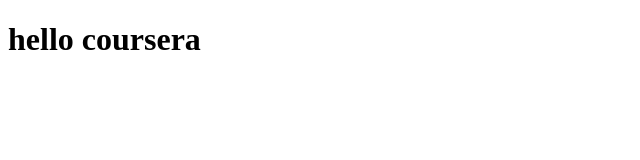
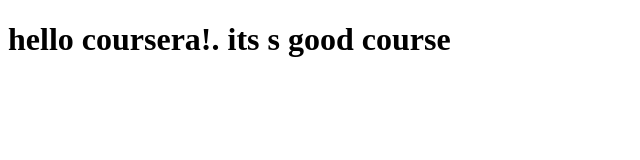
Before and after one commit to karthi321/coursera-learn, a plain HTML site: page site/index.html in a window 1280 px wide. Shown: the whole page, without its empty margins (0-640 px from the left). Drawn offline with Linux system fonts and the light colour scheme.

Commit message:
small addition to our page content.

```diff
--- a/site/index.html
+++ b/site/index.html
@@ -4,6 +4,6 @@
 	<title>hello coursera</title>
 </head>
 <body>
-<h1>hello coursera</h1>
+<h1>hello coursera!. its s good course</h1>
 </body>
 </html>
```
